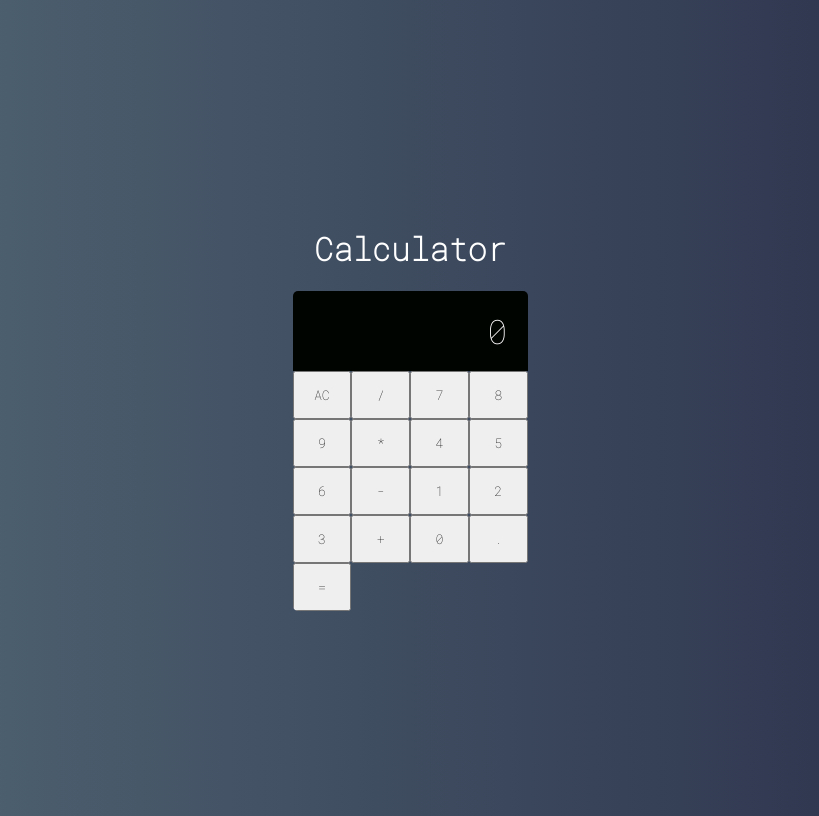
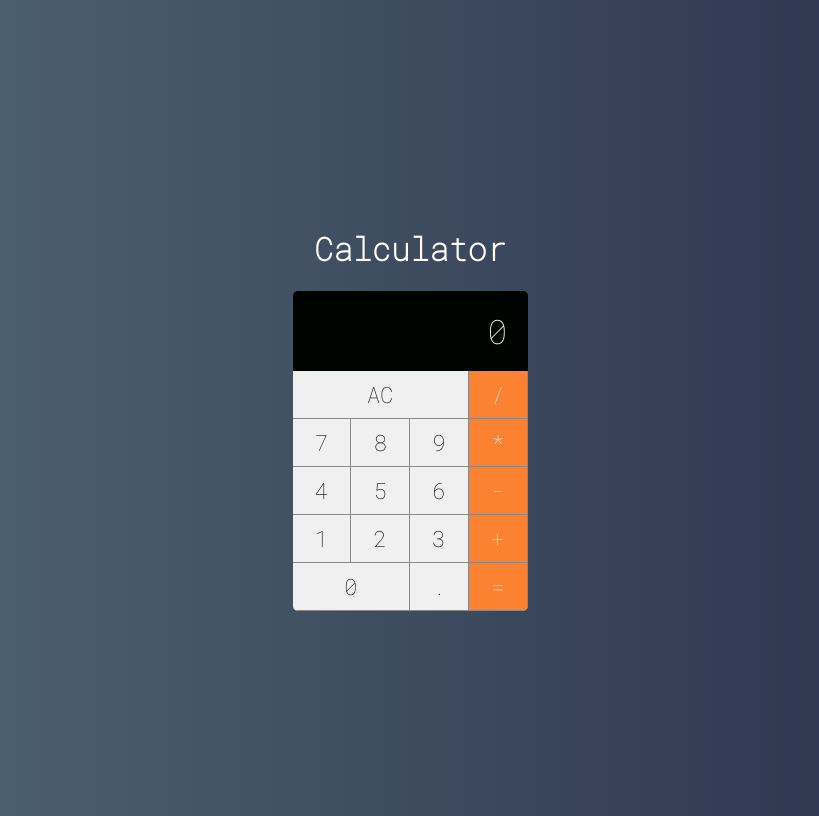
Before and after one commit to MateusGomes04/calculator-React, a React (Create React App) app: page / in a window 1280 px wide. Shown: the whole page, without its empty margins (230-1049 px from the left). Built offline with nearby package versions, Linux system fonts and the light colour scheme.

Commit message:
add logic #02

```diff
--- a/src/components/Button.css
+++ b/src/components/Button.css
@@ -1,18 +1,26 @@
+
 :root {
     --bg-button: #f0f0f0;
+    --bg-buttonHover: #ececec69;
     --border-button: solid 1px #888;
 }
 
-.buttpn {
-    font-size: 1.4em;
+.button{
+    font-size:  1.4em;
     background-color: var(--bg-button);
     border: none;
     border-right: var(--border-button);
     border-bottom: var(--border-button);
     outline: none;
+    cursor: pointer;
 }
 
-.button:active {
+.button:hover{
+    background-color: var(--bg-buttonHover);
+    opacity: 0.7;
+}
+
+.button:active{
     background-color: #ccc;
 }
 
@@ -21,14 +29,19 @@
 }
 
 .button.triple {
-    grid-column: span 3;
+    grid-column:  span 3;
 }
 
 .button.operation {
     background-color: #fa8231;
     color: #FFF;
 }
+.button.operation:hover {
+    background-color: #fa8231;
+    opacity: 0.7;
+    color: #FFF;
+}
 
-.buttton.operation:active {
+.button.operation:active {
     background-color: #fa8231cc;
 }
--- a/src/main/Calculator.jsx
+++ b/src/main/Calculator.jsx
@@ -1,56 +1,76 @@
-import React, {Component} from "react";
-import "./Calculator.css"
+import React, { Component } from "react";
+import "./Calculator.css";
 
 import Button from "../components/Button";
 import Display from "../components/Display";
+
 
 const initialState = {
   displayValue: "0",
   clearDisplay: false,
   operation: null,
   values: [0, 0],
-    current: 0
+  current: 0,
+};
+
+export default class Calculator extends Component {
+  state = { ...initialState };
+
+  constructor(props) {
+    super(props);
+    this.clearMemory = this.clearMemory.bind(this);
+    this.setOperation = this.setOperation.bind(this);
+    this.addDigit = this.addDigit.bind(this);
   }
 
-export default class Calculator extends Component {
-
-    state = {...initialState}
-
-
-    constructor(props) {
-        super(props)
-
-        this.clearMemory = this.clearMemory.bind(this)
-        this.setOperation = this.setOperation.bind(this)
-        this.addDigit = this.addDigit.bind(this)
-    }
-
-    clearMemory(){
-        this.setState({...initialState})
+  clearMemory() {
+    this.setState({ ...initialState });
   }
 
   setOperation(operation) {
-        console.log(operation)
+    if (this.state.current === 0) {
+      this.setState({ operation, current: 1, clearDisplay: true });
+    } else {
+      const equals = operation === "=";
+      const currentOperation = this.state.operation;
+
+      const values = [...this.state.values];
+      try {
+        values[0] = eval(`${values[0]} ${currentOperation} ${values[1]}`);
+      } catch (e) {
+        values[0] = this.state.values[0];
+      }
+
+      values[1] = 0;
+
+      this.setState({
+        displayValue: values[0],
+        operation: equals ? null : operation,
+        current: equals ? 0 : 1,
+        clearDisplay: !equals,
+        values,
+      });
+    }
   }
 
   addDigit(n) {
     if (n === "." && this.state.displayValue.includes(".")) {
-            return
+      return;
     }
 
-        const clearDisplay = this.state.displayValue ==="0"
-        || this.state.clearDisplay
-        const currentValue = clearDisplay ? "" : this.state.displayValue
-        const displayValue = currentValue + n
-        this.setState({ displayValue, clearDisplay: false})
+    const clearDisplay =
+      this.state.displayValue === "0" || this.state.clearDisplay;
+    const currentValue = clearDisplay ? "" : this.state.displayValue;
+    const displayValue = currentValue + n;
+    this.setState({ displayValue, clearDisplay: false });
 
     if (n !== ".") {
-            const i = this.state.current
-            const newValue = parseFloat(displayValue)
-            const values = [...this.state.values]
-            values[i] = newValue
-            this.setState({ values })
-            console.log(values)
+      const i = this.state.current;
+      const newValue = parseFloat(displayValue);
+      const values = [...this.state.values];
+      values[i] = newValue;
+      this.setState({ values });
+      console.log(values);
     }
   }
 
@@ -58,26 +78,24 @@ export default class Calculator extends Component {
     return (
       <div className="calculator">
         <Display value={this.state.displayValue} />
-                <Button label="AC"click={this.clearMemory} triple />
-                <Button label="/" click={this.setOperation} operation/>
-                <Button label="7" click={this.addDigit}/>
-                <Button label="8" click={this.addDigit}/>
-                <Button label="9" click={this.addDigit}/>
-                <Button label="*" click={this.setOperation} operation/>
-                <Button label="4" click={this.addDigit}/>
-                <Button label="5" click={this.addDigit}/>
-                <Button label="6" click={this.addDigit}/>
-                <Button label="-" click={this.setOperation} operation/>
-                <Button label="1" click={this.addDigit}/>
-                <Button label="2" click={this.addDigit}/>
-                <Button label="3" click={this.addDigit}/>
-                <Button label="+" click={this.setOperation} operation/>
-                <Button label="0" click={this.addDigit} double/>
-                <Button label="." click={this.setOperation}/>
-                <Button label="=" click={this.setOperation} operation/>
+        <Button label="AC" click={this.clearMemory} triple />
+        <Button label="/" click={this.setOperation} operation />
+        <Button label="7" click={this.addDigit} />
+        <Button label="8" click={this.addDigit} />
+        <Button label="9" click={this.addDigit} />
+        <Button label="*" click={this.setOperation} operation />
+        <Button label="4" click={this.addDigit} />
+        <Button label="5" click={this.addDigit} />
+        <Button label="6" click={this.addDigit} />
+        <Button label="-" click={this.setOperation} operation />
+        <Button label="1" click={this.addDigit} />
+        <Button label="2" click={this.addDigit} />
+        <Button label="3" click={this.addDigit} />
+        <Button label="+" click={this.setOperation} operation />
+        <Button label="0" click={this.addDigit} double />
+        <Button label="." click={this.addDigit} />
+        <Button label="=" click={this.setOperation} operation />
       </div>
-
-
-        )
+    );
   }
 }
```
Also changed, not shown: src/components/Button.jsx (+15 -15 lines). Lines whose indentation alone changed are shown as unchanged.
